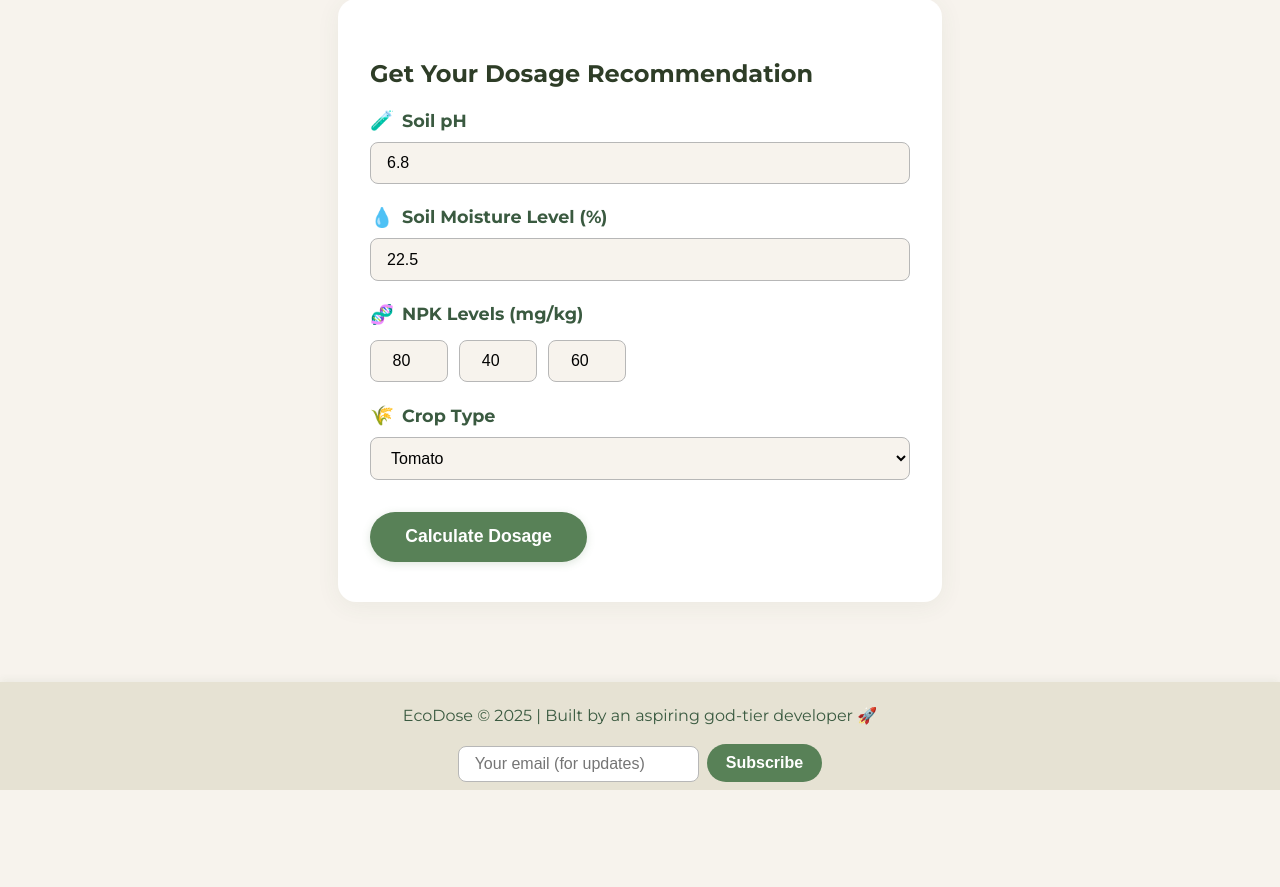
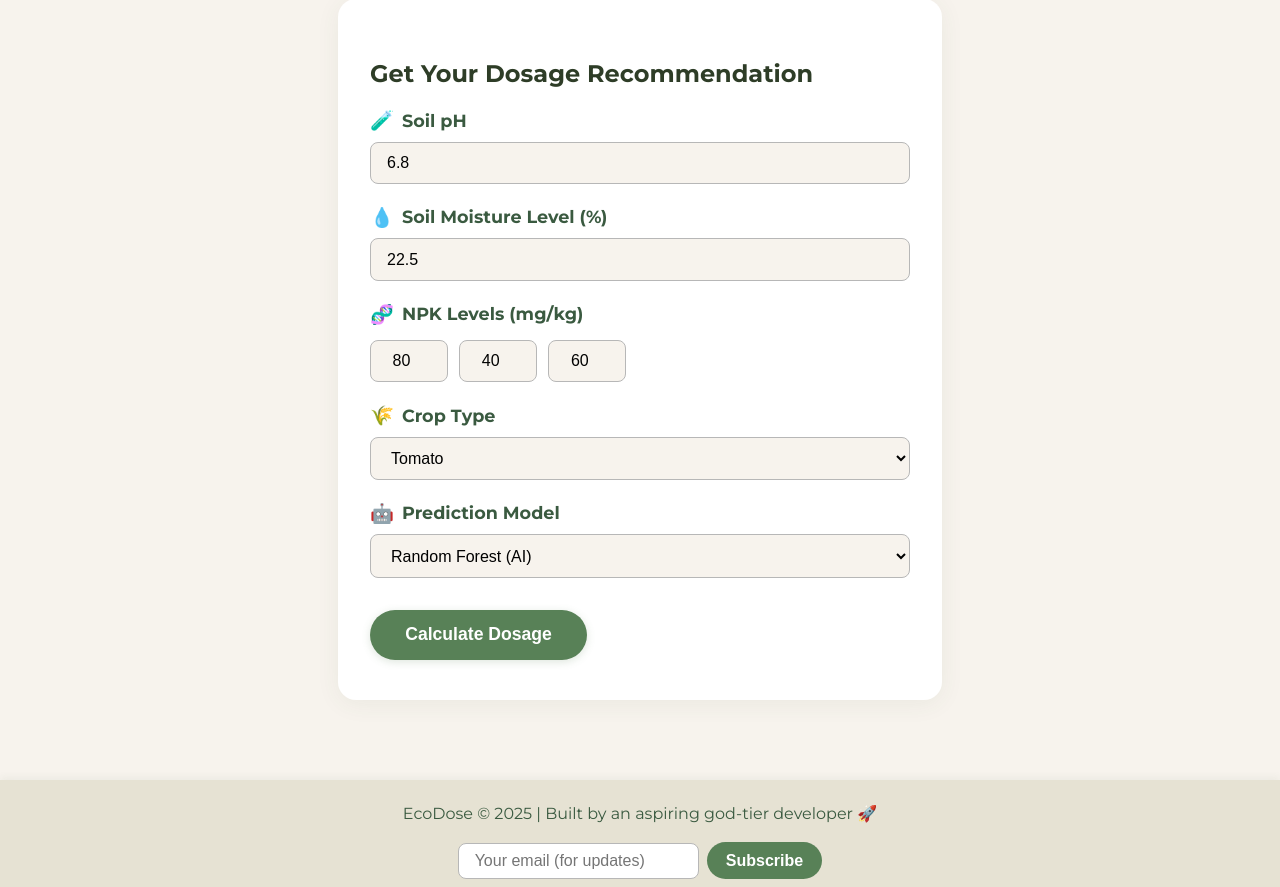
Before and after one commit to varunaditya27/EcoDose, a Flask app: page / in a window 1280 px wide. Shown: the part 958-1845 px from the top of the page. Before the commit the page ends 1748 px from the top, so only its background shows below. Run offline with Flask 3, Linux system fonts and the light colour scheme.

Commit message:
Add model selection for dosage prediction and update form submission to use backend API

```diff
--- a/static/script.js
+++ b/static/script.js
@@ -21,7 +21,7 @@ document.addEventListener('DOMContentLoaded', () => {
     });
 
     // Form submission
-    document.getElementById('dose-form').addEventListener('submit', function(e) {
+    document.getElementById('dose-form').addEventListener('submit', async function(e) {
         e.preventDefault();
         const ph = parseFloat(document.getElementById('ph').value);
         const moisture = parseFloat(document.getElementById('moisture').value);
@@ -29,16 +29,30 @@ document.addEventListener('DOMContentLoaded', () => {
         const p = parseFloat(document.getElementById('p').value);
         const k = parseFloat(document.getElementById('k').value);
         const crop = document.getElementById('crop').value;
-        // Simple AI-inspired logic for demo (replace with real ML model in production)
-        let base = 20;
-        base += (7 - ph) * 0.7;
-        base += (30 - moisture) * 0.15;
-        base += (100 - n) * 0.05;
-        base += (60 - p) * 0.04;
-        base += (80 - k) * 0.03;
-        if (crop === 'Tomato') base += 1;
-        const dosage = Math.max(8, Math.round(base * 10) / 10);
-        showResult(dosage);
+        const model = document.getElementById('model').value;
+        // Send data to backend for prediction
+        try {
+            const response = await fetch('/predict', {
+                method: 'POST',
+                headers: { 'Content-Type': 'application/json' },
+                body: JSON.stringify({
+                    pH: ph,
+                    moisture: moisture,
+                    nitrogen: n,
+                    phosphorus: p,
+                    potassium: k,
+                    model: model
+                })
+            });
+            const result = await response.json();
+            if (response.ok && result.dosage !== undefined) {
+                showResult(result.dosage);
+            } else {
+                showResult('?', result.error || 'Prediction failed.');
+            }
+        } catch (err) {
+            showResult('?', 'Server error.');
+        }
     });
 
     // Footer subscribe (dummy)
@@ -49,18 +63,18 @@ document.addEventListener('DOMContentLoaded', () => {
     });
 });
 
-function showResult(dosage) {
+function showResult(dosage, message) {
     document.getElementById('result-section').style.display = 'flex';
     // Animate number counter
     let counter = 0;
-    const target = dosage;
-    const step = Math.max(0.1, target / 40);
+    const target = typeof dosage === 'number' ? dosage : 0;
+    const step = Math.max(0.1, (target) / 40);
     const counterElem = document.getElementById('dosage-counter');
     counterElem.textContent = '0';
     const interval = setInterval(() => {
         counter += step;
         if (counter >= target) {
-            counterElem.textContent = target;
+            counterElem.textContent = dosage;
             clearInterval(interval);
         } else {
             counterElem.textContent = counter.toFixed(1);
@@ -70,8 +84,17 @@ function showResult(dosage) {
     const bar = document.getElementById('dosage-bar');
     bar.style.width = '0';
     setTimeout(() => {
-        bar.style.width = Math.min(100, (dosage / 30) * 100) + '%';
+        bar.style.width = typeof dosage === 'number' ? Math.min(100, (target / 30) * 100) + '%' : '0';
     }, 200);
+    // Show error or success message
+    const msgElem = document.querySelector('.success-message');
+    if (message) {
+        msgElem.textContent = message;
+        msgElem.style.color = '#c0392b';
+    } else {
+        msgElem.textContent = 'Optimal dosage calculated for your soil!';
+        msgElem.style.color = '#588157';
+    }
     // Scroll to result
     document.getElementById('result-section').scrollIntoView({ behavior: 'smooth' });
 }
--- a/static/style.css
+++ b/static/style.css
@@ -256,6 +256,19 @@ input:focus, select:focus {
     background: #f7f3ed;
     text-align: center;
 }
+.input-group select#model {
+    padding: 0.7rem 1rem;
+    border-radius: 8px;
+    border: 1px solid #b7b7b7;
+    font-size: 1rem;
+    background: #f7f3ed;
+    margin-top: 0.1rem;
+    transition: border 0.2s;
+}
+.input-group select#model:focus {
+    border: 1.5px solid #588157;
+    outline: none;
+}
 @media (max-width: 700px) {
     .navbar {
         flex-direction: column;
--- a/templates/index.html
+++ b/templates/index.html
@@ -56,6 +56,13 @@
                     <option value="Tomato">Tomato</option>
                 </select>
             </div>
+            <div class="input-group">
+                <label for="model"><span class="icon">🤖</span> Prediction Model</label>
+                <select id="model" name="model" required>
+                    <option value="random_forest">Random Forest (AI)</option>
+                    <option value="linear">Linear Regression</option>
+                </select>
+            </div>
             <button type="submit" class="submit-btn">Calculate Dosage</button>
         </form>
     </section>
```
